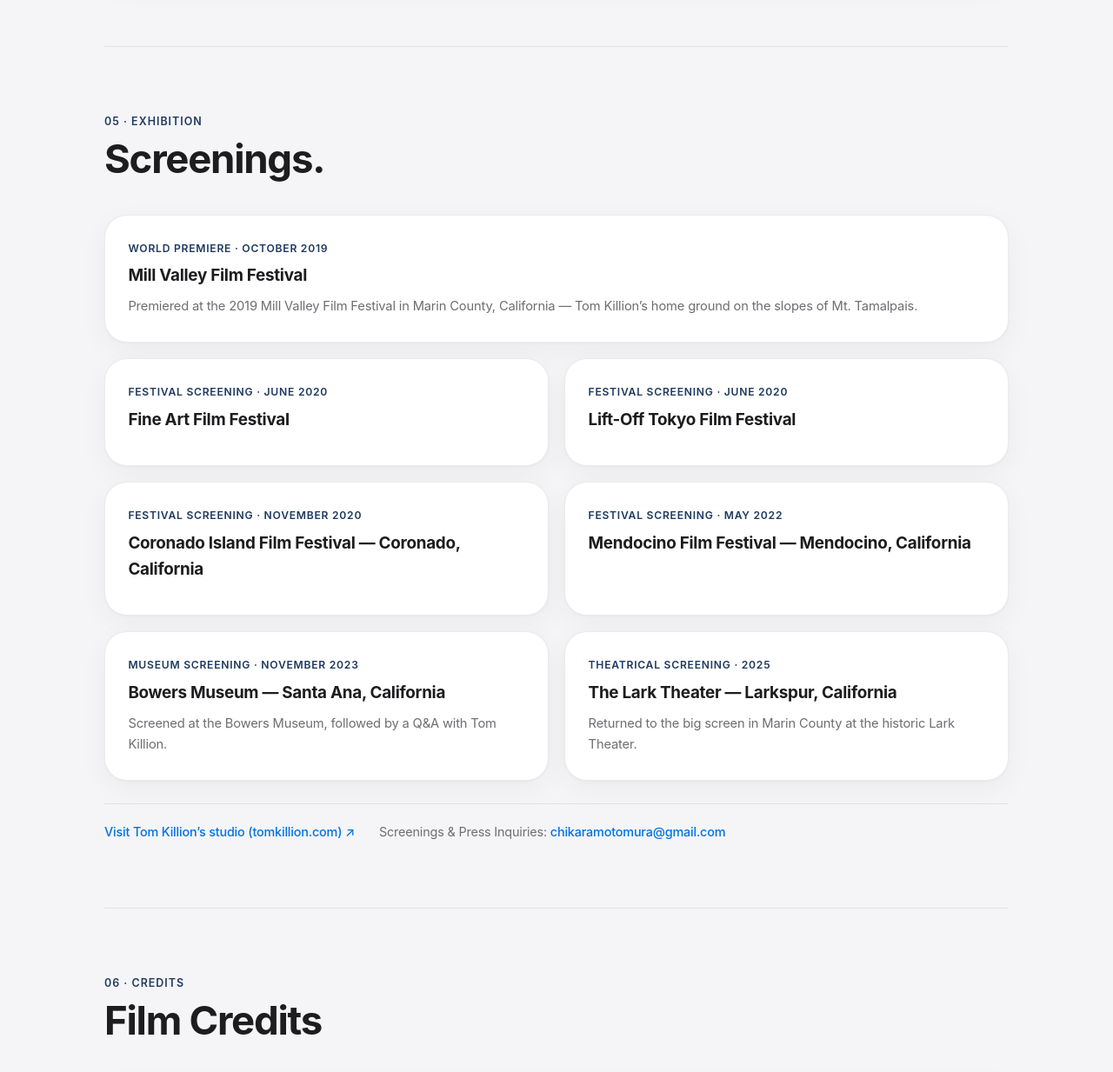
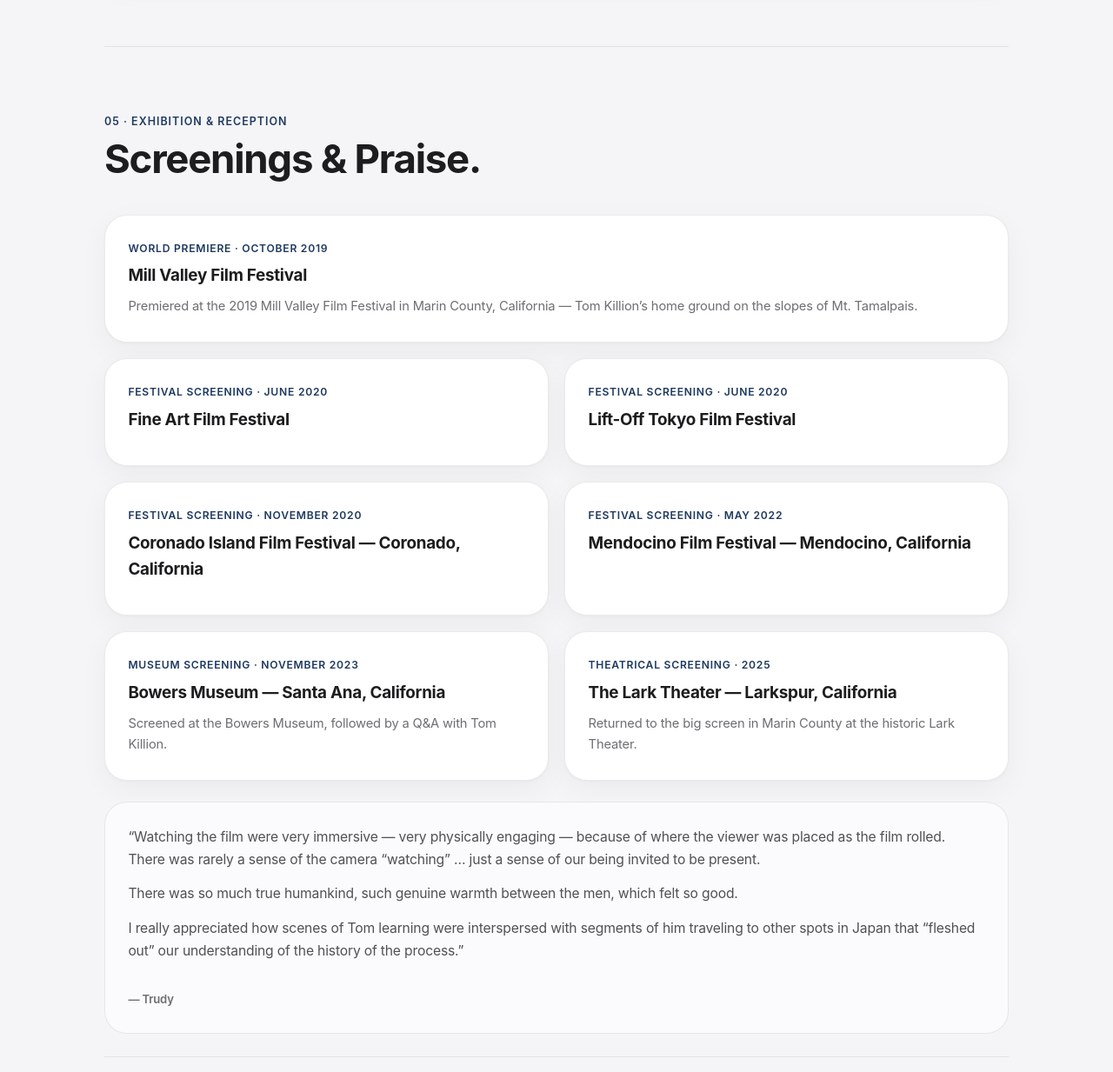
Before and after one commit to chikaramotomura/journey-to-hokusai, a plain HTML site: page index.html in a window 1280 px wide. Shown: the part 6240-7473 px from the top of the page at 87% size. Drawn offline with Linux system fonts and the light colour scheme.

Commit message:
Add audience response from Trudy (EN/JA)

```diff
--- a/index.html
+++ b/index.html
@@ -31,7 +31,7 @@
   <link rel="preconnect" href="https://fonts.gstatic.com" crossorigin>
   <link href="https://fonts.googleapis.com/css2?family=Inter:wght@300;400;500;600;700&family=Noto+Sans+JP:wght@400;500;600;700&family=Shippori+Mincho:wght@400;500;600&display=swap" rel="stylesheet">
 
-  <link rel="stylesheet" href="styles.css?v=20261127b">
+  <link rel="stylesheet" href="styles.css?v=20261127c">
 </head>
 <body id="top">
   <a class="skip-link" href="#watch" data-i18n="skip">Skip to rental pass</a>
@@ -392,8 +392,8 @@
     <!-- 6. SCREENINGS -->
     <section class="section" id="screenings" aria-labelledby="heading-screenings">
       <div class="section-intro">
-        <p class="section-eyebrow" data-i18n="screenings.eyebrow">05 · Exhibition</p>
-        <h2 class="section-title" id="heading-screenings" data-i18n="screenings.heading">Screenings.</h2>
+        <p class="section-eyebrow" data-i18n="screenings.eyebrow">05 · Exhibition &amp; Reception</p>
+        <h2 class="section-title" id="heading-screenings" data-i18n="screenings.heading">Screenings &amp; Praise.</h2>
       </div>
 
       <div class="events-grid">
@@ -440,6 +440,17 @@
             Returned to the big screen in Marin County at the historic Lark Theater.
           </p>
         </article>
+      </div>
+
+      <div class="quotes-grid" aria-label="Audience reactions">
+        <blockquote class="quote-card quote-card--wide">
+          <div class="quote-body">
+            <p data-i18n="praise.q1a">“Watching the film were very immersive — very physically engaging — because of where the viewer was placed as the film rolled. There was rarely a sense of the camera “watching” … just a sense of our being invited to be present.</p>
+            <p data-i18n="praise.q1b">There was so much true humankind, such genuine warmth between the men, which felt so good.</p>
+            <p data-i18n="praise.q1c">I really appreciated how scenes of Tom learning were interspersed with segments of him traveling to other spots in Japan that “fleshed out” our understanding of the history of the process.”</p>
+          </div>
+          <cite>— Trudy</cite>
+        </blockquote>
       </div>
 
       <div class="inline-links">
@@ -549,7 +560,7 @@
     </div>
   </footer>
 
-  <script src="config.js?v=20261127b"></script>
-  <script src="site.js?v=20261127b"></script>
+  <script src="config.js?v=20261127c"></script>
+  <script src="site.js?v=20261127c"></script>
 </body>
 </html>
--- a/site.js
+++ b/site.js
@@ -124,8 +124,8 @@
       "director.siteLink": "chikaramotomura.net ↗",
       "director.contactLink": "Contact Filmmaker ↗",
 
-      "screenings.eyebrow": "05 · Exhibition",
-      "screenings.heading": "Screenings.",
+      "screenings.eyebrow": "05 · Exhibition & Reception",
+      "screenings.heading": "Screenings & Praise.",
       "screenings.s1Meta": "World Premiere · October 2019",
       "screenings.s1Title": "Mill Valley Film Festival",
       "screenings.s1Detail":
@@ -146,6 +146,11 @@
       "screenings.s6Title": "Coronado Island Film Festival — Coronado, California",
       "screenings.s7Meta": "Festival Screening · May 2022",
       "screenings.s7Title": "Mendocino Film Festival — Mendocino, California",
+      "praise.q1a":
+        "“Watching the film were very immersive — very physically engaging — because of where the viewer was placed as the film rolled. There was rarely a sense of the camera “watching” … just a sense of our being invited to be present.",
+      "praise.q1b": "There was so much true humankind, such genuine warmth between the men, which felt so good.",
+      "praise.q1c":
+        "I really appreciated how scenes of Tom learning were interspersed with segments of him traveling to other spots in Japan that “fleshed out” our understanding of the history of the process.”",
       "screenings.artistLink": "Visit Tom Killion’s studio (tomkillion.com) ↗",
       "screenings.inquiries": "Screenings & Press Inquiries:",
 
@@ -317,8 +322,8 @@
       "director.siteLink": "公式サイト chikaramotomura.net ↗",
       "director.contactLink": "監督へのお問い合わせ ↗",
 
-      "screenings.eyebrow": "05 · 上映歴",
-      "screenings.heading": "上映情報。",
+      "screenings.eyebrow": "05 · 上映歴・観客の声",
+      "screenings.heading": "上映情報・観客の声。",
       "screenings.s1Meta": "ワールドプレミア · 2019年10月",
       "screenings.s1Title": "ミルバレー映画祭",
       "screenings.s1Detail":
@@ -339,6 +344,11 @@
       "screenings.s6Title": "コロナド・アイランド映画祭（カリフォルニア州コロナド）",
       "screenings.s7Meta": "映画祭上映 · 2022年5月",
       "screenings.s7Title": "メンドシーノ映画祭（カリフォルニア州メンドシーノ）",
+      "praise.q1a":
+        "「とても没入感のある映画でした。映像が進むにつれて観る者が置かれる位置のおかげで、身体ごと引き込まれるような体験でした。カメラが“見ている”という感覚はほとんどなく、ただその場に居合わせるよう招かれているように感じました。",
+      "praise.q1b": "男たちの間には本当の人間らしさと心からの温かさがあふれていて、とても心地よく感じました。",
+      "praise.q1c":
+        "トムが技法を学ぶ場面の合間に、日本各地を旅する場面が織り込まれ、その技法の歴史への理解を“肉付け”してくれる構成がとても良かったです。」",
       "screenings.artistLink": "トム・キリオン公式サイト（tomkillion.com）↗",
       "screenings.inquiries": "上映・取材のお問い合わせ：",
 
--- a/styles.css
+++ b/styles.css
@@ -1964,3 +1964,15 @@ body.watch-room {
     grid-column: 1 / -1;
   }
 }
+
+.quote-body p + p {
+  margin-top: 0.85rem;
+}
+
+.quote-card cite {
+  margin-top: 1.1rem;
+}
+
+.quotes-grid {
+  margin-bottom: 1.5rem;
+}
```
Also changed, not shown: watch.html (+3 -3 lines).
